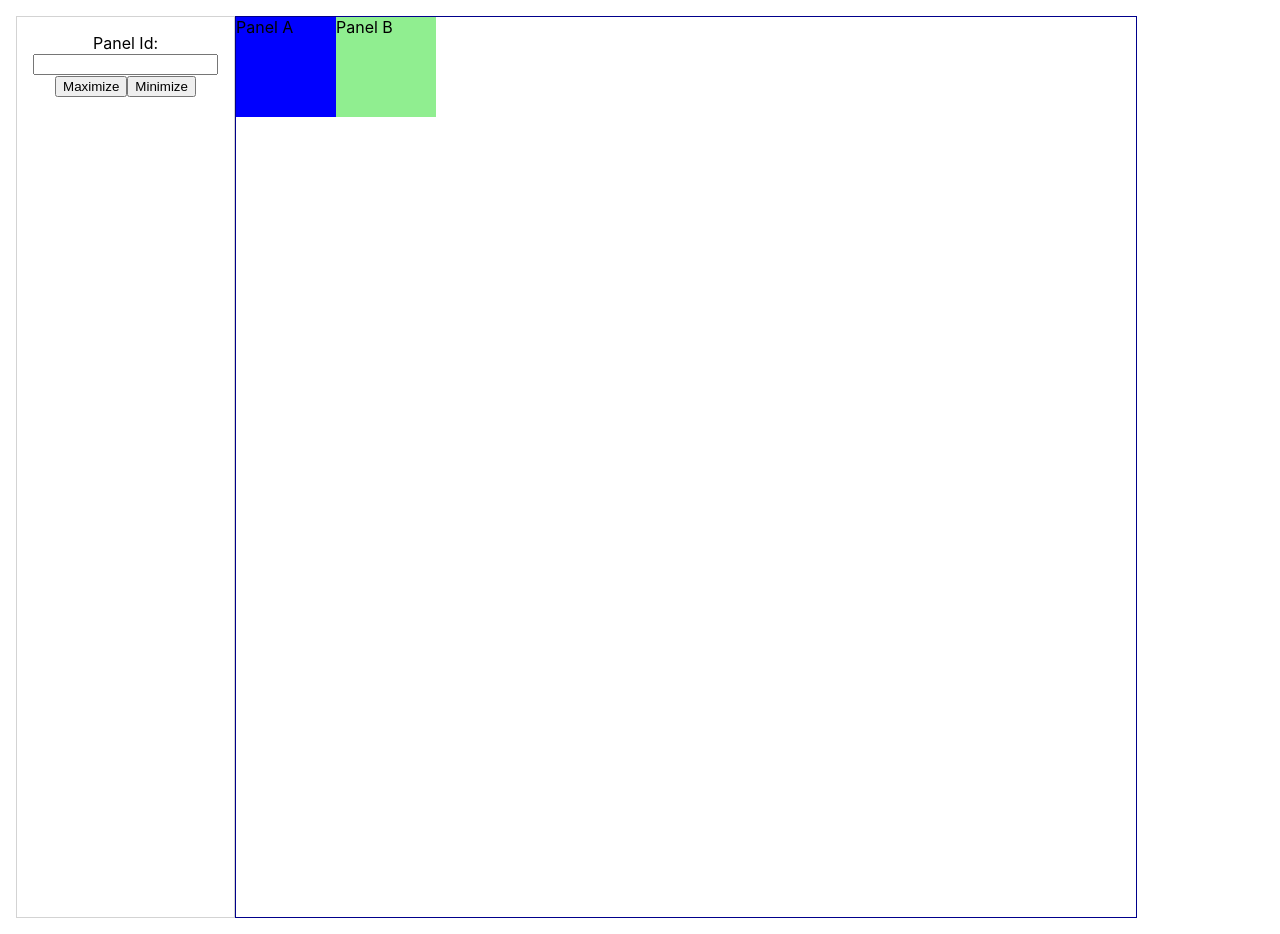
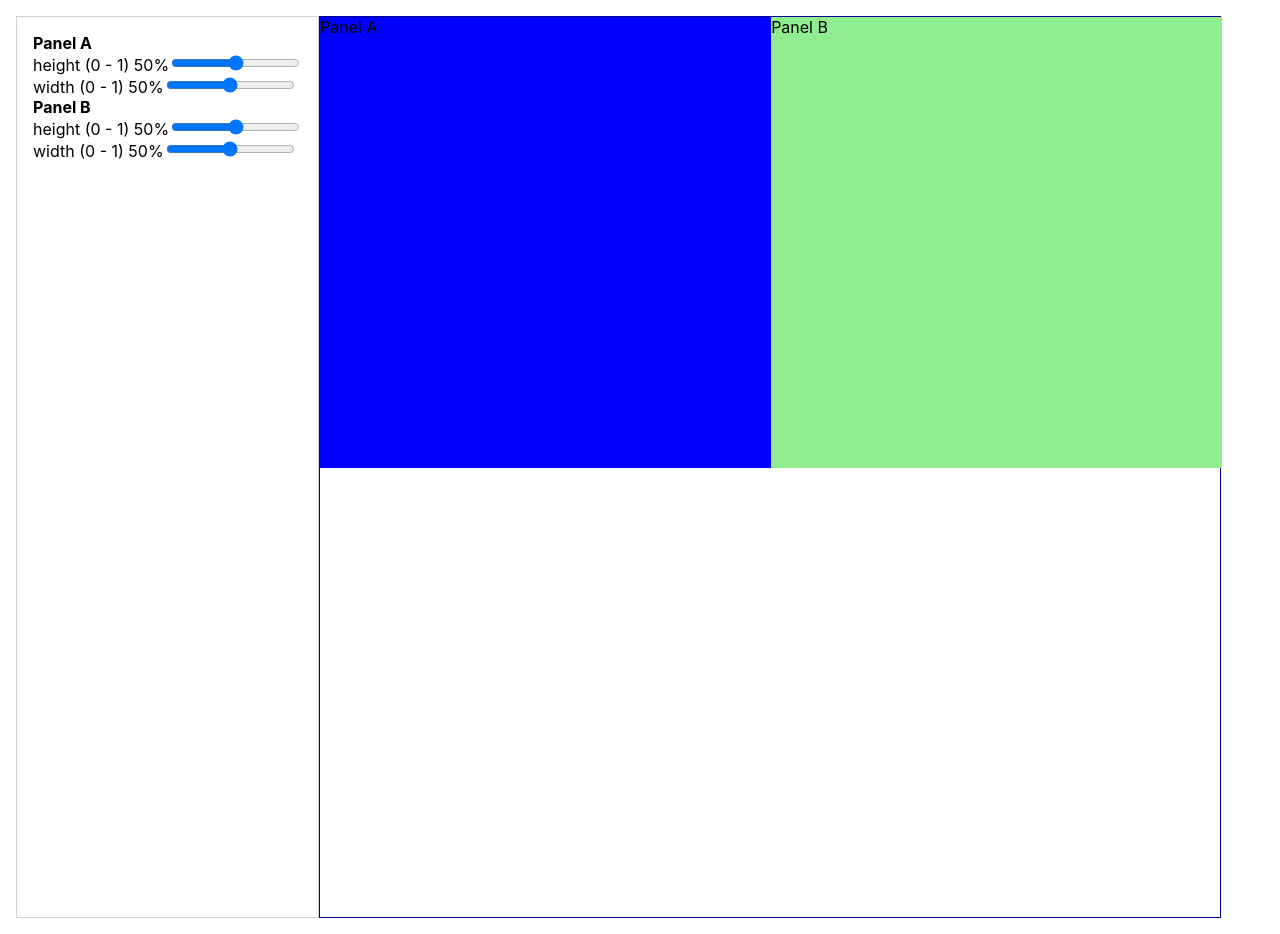
Before and after one commit to stephenc222/react-panel-system, a React (Create React App) app: page / in a window 1280 px wide. Built offline with nearby package versions, Linux system fonts and the light colour scheme.

Commit message:
sets up test inputs for calculating residual dimensions

```diff
--- a/src/App.js
+++ b/src/App.js
@@ -1,4 +1,4 @@
-import React, { useState } from 'react';
+import React, { useState, useRef } from 'react';
 import PanelManager from './components/PanelManager'
 import './App.css';
 
@@ -16,15 +16,15 @@ import './App.css';
 // Panels will be sorted according of xOffset and yOffset (since all panel offsets are based from the same relative point)
 const DUMMY_PANEL_DATA = {
   PanelA: {
-    w: 100,
-    h: 100,
+    w: 0.5,
+    h: 0.5,
     xOffset: 0,
     yOffset: 0
   },
   PanelB: {
-    w: 100,
-    h: 100,
-    xOffset: 100,
+    w: 0.5,
+    h: 0.5,
+    xOffset: 0.5,
     yOffset: 0
   }
 }
@@ -33,9 +33,16 @@ const PanelA = () => (<div style={{background: 'blue', display: 'flex', width: '
 const PanelB = () => (<div style={{background: 'lightgreen', display: 'flex', width: '100%', height: '100%'}}>Panel B</div>)
 
 function App() {
-  const [panelId, setPanelId] = useState('')
+  const containerRef = useRef(null)
   const [panelData, setPanelData] = useState(DUMMY_PANEL_DATA)
-  window.test = PanelA
+
+  const onRangeChange = (name, event) => {
+    const targetName = event.target.name
+    const nextPercent = parseInt(event.target.value) / 100
+    const nextPanelData = Object.assign({}, panelData)
+    nextPanelData[name][targetName] = nextPercent
+    setPanelData(nextPanelData)
+  }
   return (
     <div className="App">
       <div
@@ -45,20 +52,30 @@ function App() {
           border: '1px solid lightgrey',
           maxWidth: 500,
           alignContent: 'left',
-          padding: '1em'
+          padding: '1em',
+          textAlign: 'left'
         }}
       >
+        <b>Panel A</b>
         <label>
-          Panel Id:<br/>
-          <input value={panelId} onChange={event => setPanelId(event.target.value)} />
+          height (0 - 1) {Math.round(panelData['PanelA'].h * 100)}%
+          <input type='range' min={0} max={100} name='h' value={panelData['PanelA'].h * 100} onChange={event => onRangeChange('PanelA', event)} />
+          <br/>
+          width (0 - 1) {Math.round(panelData['PanelA'].w * 100)}%
+          <input type='range' min={0} max={100} name='w' value={panelData['PanelA'].w * 100} onChange={event => onRangeChange('PanelA', event)} />
         </label>
-        <div style={{ maxWidth: 500}}>
-          <button>Maximize</button>
-          <button>Minimize</button>
-        </div>
+        <b>Panel B</b>
+        <label>
+          height (0 - 1) {Math.round(panelData['PanelB'].h * 100)}%
+          <input type='range' min={0} max={100} name='h' value={panelData['PanelB'].h * 100} onChange={event => onRangeChange('PanelB', event)} />
+          <br/>
+          width (0 - 1) {Math.round(panelData['PanelB'].w * 100)}%
+          <input type='range' min={0} max={100} name='w' value={panelData['PanelB'].w * 100} onChange={event => onRangeChange('PanelB', event)} />
+        </label>
       </div>
-      <div style={{border: '1px solid darkblue', maxWidth: 900, minWidth: 900, minHeight: 900, maxHeight: 900}}>
+      <div ref={containerRef} style={{border: '1px solid darkblue', maxWidth: 900, minWidth: 900, minHeight: 900, maxHeight: 900}}>
         <PanelManager
+          containerRef={containerRef}
           panelComponents={[PanelA, PanelB]}
           panelData={panelData}
 
--- a/src/components/PanelManager/index.js
+++ b/src/components/PanelManager/index.js
@@ -1,21 +1,33 @@
-import React from 'react'
+import React, { useEffect, useState } from 'react'
 import Panel from '../Panel'
 
-const PanelManager = ({ panelComponents, panelData}) => {
+const PanelManager = ({ containerRef, panelComponents, panelData}) => {
+
+  const [mounted, setMounted] = useState(false)
   const onPanelSizeChange = (data, name) => {
     console.warn('onPanelSizeChange called', { data, name})
   }
+  useEffect(() => {
+    setMounted(true)
+  }, [])
+  if (!mounted) {
+    return null
+  }
+  const { width, height, x, y } = containerRef.current.getBoundingClientRect()
   return (
     <div style={{position: 'relative'}}>
       {
         panelComponents.map( PanelComponent => {
-          const panelProps = panelData[PanelComponent.name]
-          console.log({ panelProps })
+          const {w, h, yOffset, xOffset } = panelData[PanelComponent.name]
+          console.log({ w, h, yOffset, xOffset, width, height,x,  y})
           return (
             <Panel
               onPanelSizeChange={data => onPanelSizeChange(data, PanelComponent.name)}
               key={PanelComponent.name}
-              {...panelProps}
+              w={w * width}
+              h={h * height}
+              yOffset={yOffset * height}
+              xOffset={xOffset * width}
             >
               <PanelComponent />
             </Panel>
```
